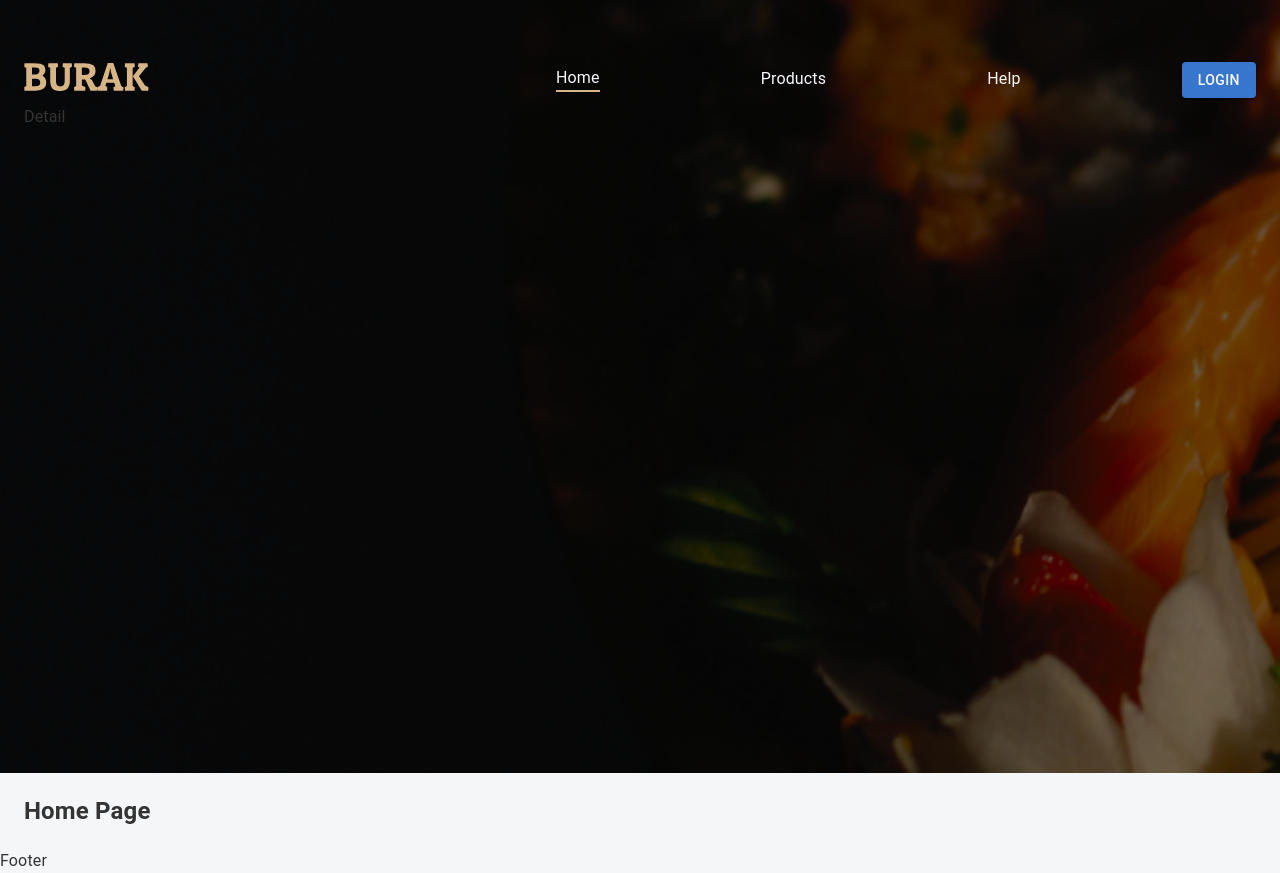
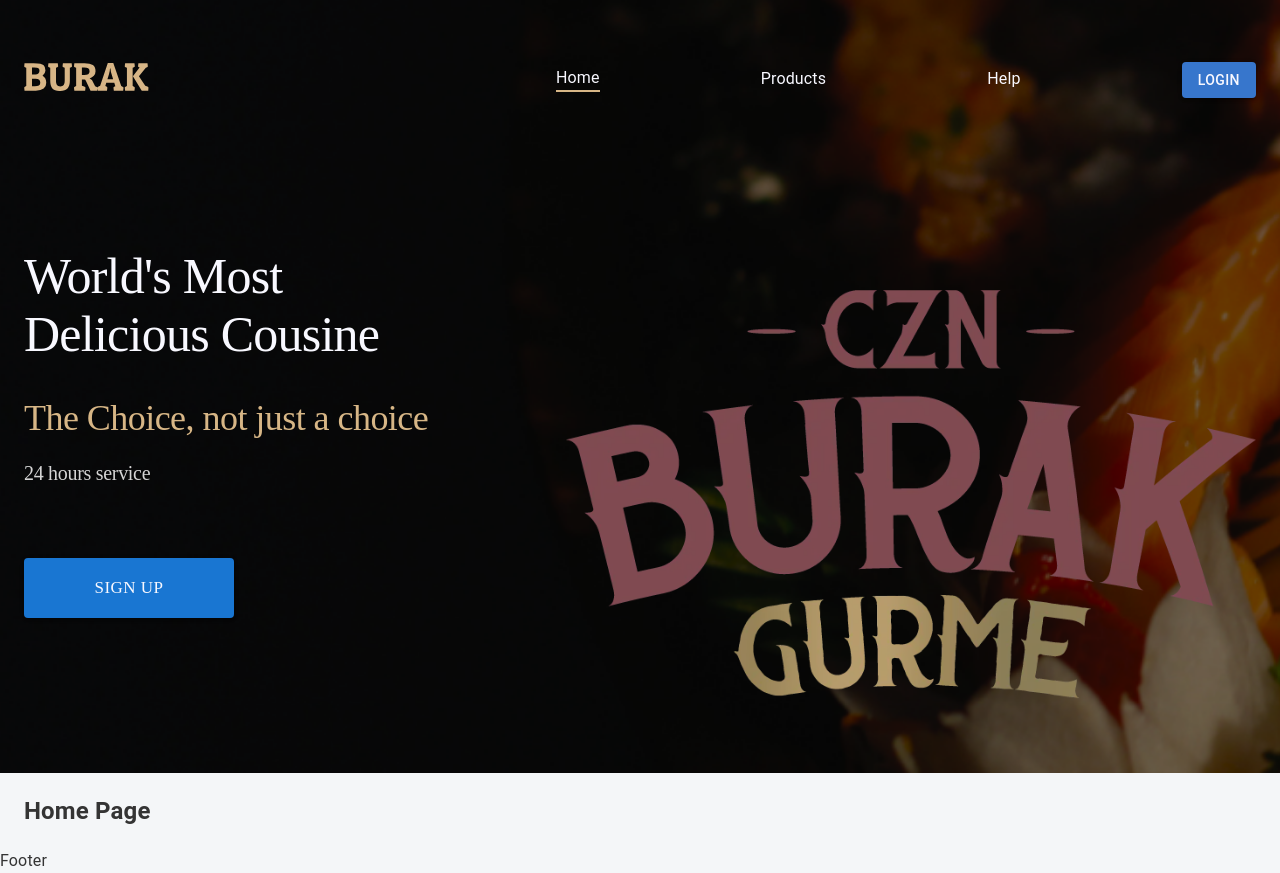
Before and after one commit to MirzaolimTuhtasinov/burak-react, a React (Create React App) app: page / in a window 1280 px wide. Built offline with nearby package versions, Linux system fonts and the light colour scheme.

Commit message:
fix: modify homeNavbar header component

```diff
--- a/src/app/components/headers/HomeNavbar.tsx
+++ b/src/app/components/headers/HomeNavbar.tsx
@@ -11,40 +11,49 @@
         <Stack className="menu">
           <Box>
             <NavLink to={"/"}>
-              <img
-                className="brand-logo"
-                src="/icons/burak.svg"
-              />
+              <img className="brand-logo" src="/icons/burak.svg" />
             </NavLink>
           </Box>
           <Stack className="links">
             <Box className={"hover-line"}>
-              <NavLink to={"/"} activeClassName="underline"> Home </NavLink>
+              <NavLink to={"/"} activeClassName="underline">
+                {" "}
+                Home{" "}
+              </NavLink>
             </Box>
             <Box className={"hover-line"}>
-              <NavLink to={"/products"} activeClassName="underline"> Products </NavLink>
+              <NavLink to={"/products"} activeClassName="underline">
+                {" "}
+                Products{" "}
+              </NavLink>
             </Box>
             {authMember ? (
               <Box className={"hover-line"}>
-                    <NavLink to={"/orders"} activeClassName="underline"> Orders </NavLink>
+                <NavLink to={"/orders"} activeClassName="underline">
+                  {" "}
+                  Orders{" "}
+                </NavLink>
               </Box>
             ) : null}
             {authMember ? (
               <Box className={"hover-line"}>
-                    <NavLink to={"/member-page"} activeClassName="underline"> My Page </NavLink>
+                <NavLink to={"/member-page"} activeClassName="underline">
+                  {" "}
+                  My Page{" "}
+                </NavLink>
               </Box>
             ) : null}
             <Box className={"hover-line"}>
-              <NavLink to={"/help"} activeClassName="underline"> Help </NavLink>
+              <NavLink to={"/help"} activeClassName="underline">
+                {" "}
+                Help{" "}
+              </NavLink>
             </Box>
             {/* BASKET */}
 
             {!authMember ? (
               <Box>
-                    <Button
-                        variant="contained"
-                        className="login-button"
-                    >
+                <Button variant="contained" className="login-button">
                   Login
                 </Button>
               </Box>
@@ -52,13 +61,32 @@
               // eslint-disable-next-line jsx-a11y/role-supports-aria-props
               <img
                 className="user-avatar"
-                src= {"/icons/default-user.svg"}
-                aria-haspopup = {"true"}
+                src={"/icons/default-user.svg"}
+                aria-haspopup={"true"}
               />
             )}
           </Stack>
         </Stack>
-        <Stack>Detail</Stack>
+        <Stack className="header-frame">
+          <Stack className="detail">
+            <Box className="head-main-txt">World's Most Delicious Cousine</Box>
+            <Box className="wel-txt">The Choice, not just a choice</Box>
+            <Box className="service-txt">24 hours service</Box>
+            <Box className="signup">
+              {!authMember ? (
+                <Button
+                  variant="contained"
+                  className="signup-button"
+                >
+                  SIGN UP
+                </Button>
+              ) : null}
+            </Box>
+          </Stack>
+          <Stack className="logo-frame">
+            <div className="logo-img"></div>
+          </Stack>
+        </Stack>
       </Container>
     </div>
   );
--- a/src/css/navbar.css
+++ b/src/css/navbar.css
@@ -18,7 +18,7 @@
   align-items: center;
 }
 
-.home-navbar .navbar-container .menu  .brand-logo {
+.home-navbar .navbar-container .menu .brand-logo {
   height: 30px;
   width: 125px;
 }
@@ -31,7 +31,7 @@
 }
 
 .home-navbar .navbar-container .menu .links .login-button {
-  background: #3776CC;
+  background: #3776cc;
   color: #f8f8ff;
 }
 
@@ -58,7 +58,7 @@
 
 .home-navbar .hover-line:after {
   display: block;
-  content: '';
+  content: "";
   border-bottom: solid 2px #d7b686;
   transform: scaleX(0);
   transition: transform 250ms ease-in-out;
@@ -71,3 +71,87 @@
 .home-navbar div.hover-line:after {
   transform-origin: 0% 50%;
 }
+
+.home-navbar .navbar-container .header-frame {
+  margin-top: 142px;
+  height: 462px;
+  display: flex;
+  flex-direction: row;
+  justify-content: space-between;
+}
+
+.home-navbar .navbar-container .header-frame .detail {
+  width: 510px;
+  display: flex;
+  flex-direction: column;
+}
+
+.home-navbar .navbar-container .header-frame .detail .head-main-txt {
+  width: 450px;
+  height: 150px;
+  font-family: "Roboto Serif";
+  font-size: 50px;
+  font-style: normal;
+  font-weight: 500;
+  line-height: normal;
+  letter-spacing: -0.75px;
+  color: #f8f8ff;
+}
+
+.home-navbar .navbar-container .header-frame .detail .wel-txt {
+  width: 510px;
+  height: 42px;
+  font-family: "Roboto Serif";
+  font-size: 36px;
+  font-style: normal;
+  font-weight: 400;
+  line-height: normal;
+  letter-spacing: -0.54px;
+  color: #d7b686;
+}
+
+.home-navbar .navbar-container .header-frame .detail .service-txt {
+  margin-top: 23px;
+  width: 153px;
+  height: 23px;
+  font-family: "Roboto Serif";
+  font-size: 20px;
+  font-style: normal;
+  font-weight: 400;
+  line-height: normal;
+  letter-spacing: -0.3px;
+  color: #d5d5d5;
+}
+
+.home-navbar .navbar-container .header-frame .detail .signup {
+  margin-top: 73px;
+}
+
+.home-navbar .navbar-container .header-frame .detail .signup .signup-button {
+  width: 210px;
+  height: 60px;
+  border-radius: 4px;
+  background: #1976d2;
+  text-align: center;
+  font-family: Poppins;
+  font-size: 17px;
+  font-style: normal;
+  font-weight: 400;
+  line-height: normal;
+  color: #f8f8ff;
+}
+
+.home-navbar .navbar-container .header-frame .logo-frame {
+  margin-top: 43px;
+  width: 690px;
+  height: 419px;
+}
+
+.home-navbar .navbar-container .header-frame .logo-frame .logo-img {
+  width: 100%;
+  height: 100%;
+  background: url("/public/img/logo.webp");
+  background-size: contain;
+  background-repeat: no-repeat;
+  filter: invert(25%);
+}
```
Lines whose indentation alone changed are shown as unchanged.
